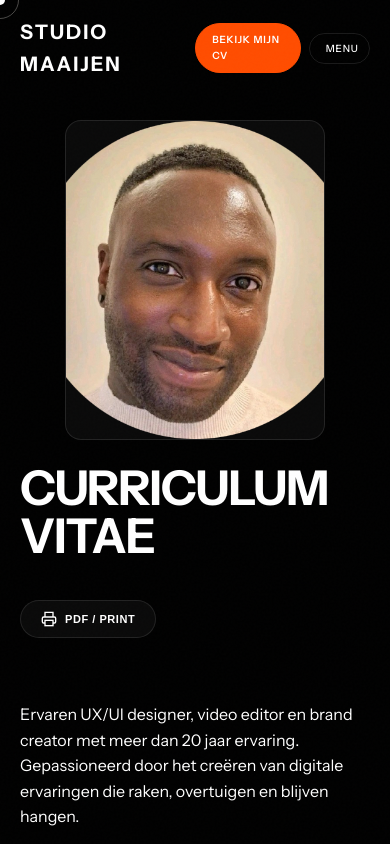
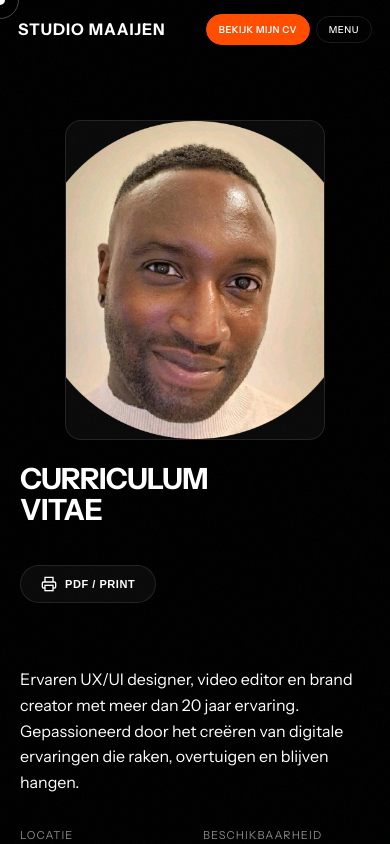
Before and after one commit to eusssm/Studio-Maaijen, a Next.js app: page /cv in a window 390 px wide. Shown: the top 844 px of the page. Built offline with nearby package versions, Linux system fonts and the light colour scheme; no server answers.

Commit message:
fix(responsive): improve typography scale and word wrapping on mobile

```diff
--- a/src/app/globals.css
+++ b/src/app/globals.css
@@ -307,9 +307,11 @@
     /* Word-by-word clip reveal */
     .hero-headline {
       font-family: var(--ff-d);
-      font-size: clamp(64px, 9vw, 124px);
+      font-size: clamp(40px, 8.5vw, 124px);
       font-weight: 700; line-height: 0.95;
       margin-bottom: 44px; letter-spacing: -0.04em;
+      word-break: break-word;
+      overflow-wrap: break-word;
     }
     .hero-headline em { font-style: normal; color: var(--accent); }
     .word-wrap {
@@ -317,6 +319,7 @@
       overflow: hidden;
       vertical-align: bottom;
       padding-bottom: .05em;
+      max-width: 100%;
     }
     .word-inner {
       display: inline-block;
@@ -1964,6 +1967,22 @@ body.is-hovering #cursor-ring { width: 64px; height: 64px; border-color: rgba(24
 /* ==================== GLOBAL RESPONSIVE ENHANCEMENTS ==================== */
 html, body {
   overflow-x: hidden;
+  max-width: 100vw;
+}
+
+/* Headings & Text Overflow Safety */
+h1, h2, h3, h4, h5, h6,
+.hero-headline, .s-title, .cta-title, .case-hero-title,
+.case-section-title, .case-cta-title, .intro-name,
+.next-project-title, .cv-header-title {
+  overflow-wrap: break-word;
+  word-break: break-word;
+  hyphens: manual;
+  max-width: 100%;
+}
+
+.word-wrap {
+  max-width: 100%;
 }
 
 /* Navigation & Mobile Overlay */
@@ -1977,6 +1996,28 @@ html, body {
 }
 
 @media (max-width: 768px) {
+  #nav {
+    padding: 16px 20px !important;
+  }
+  .nav-logo {
+    font-size: 18px !important;
+    letter-spacing: 0.08em !important;
+  }
+  .nav-actions {
+    gap: 8px !important;
+  }
+  .nav-cta-btn {
+    padding: 8px 14px !important;
+    font-size: 10px !important;
+    letter-spacing: 0.06em !important;
+    white-space: nowrap !important;
+  }
+  .nav-menu-btn {
+    padding: 8px 14px !important;
+    font-size: 10px !important;
+    letter-spacing: 0.06em !important;
+  }
+
   #menu-overlay {
     grid-template-columns: 1fr !important;
   }
@@ -1987,61 +2028,95 @@ html, body {
     padding: 32px 24px !important;
   }
   .menu-nav a {
-    font-size: clamp(30px, 7vw, 48px) !important;
+    font-size: clamp(28px, 6.5vw, 44px) !important;
     padding: 14px 0 !important;
   }
   .menu-footer {
     gap: 16px !important;
     margin-top: 24px;
   }
+
+  /* Headings on Tablet/Mobile */
+  .hero-headline, #hero-headline, #hero-h1 {
+    font-size: clamp(34px, 8.5vw, 56px) !important;
+    line-height: 1.05 !important;
+    letter-spacing: -0.03em !important;
+    margin-bottom: 32px !important;
+  }
+  .hero-bottom {
+    flex-direction: column !important;
+    align-items: flex-start !important;
+    gap: 24px !important;
+  }
+  .hero-disciplines {
+    text-align: left !important;
+  }
+  .hero-cta {
+    width: 100%;
+    flex-wrap: wrap;
+  }
+  .s-title {
+    font-size: clamp(32px, 7.5vw, 52px) !important;
+    line-height: 1.05 !important;
+    letter-spacing: -0.03em !important;
+  }
+  .cta-title {
+    font-size: clamp(34px, 8.5vw, 58px) !important;
+    line-height: 1.05 !important;
+    letter-spacing: -0.03em !important;
+    margin-bottom: 36px !important;
+  }
+  .case-hero-title, #hero-title {
+    font-size: clamp(30px, 7.5vw, 52px) !important;
+    line-height: 1.05 !important;
+    letter-spacing: -0.03em !important;
+  }
+  .case-section-title, .intro-name {
+    font-size: clamp(28px, 7vw, 48px) !important;
+    line-height: 1.05 !important;
+  }
+  .case-cta-title {
+    font-size: clamp(32px, 8vw, 54px) !important;
+    line-height: 1.05 !important;
+  }
+  .next-project-title {
+    font-size: clamp(28px, 7vw, 48px) !important;
+    line-height: 1.05 !important;
+    bottom: 32px !important;
+    left: 24px !important;
+  }
+  .stat-num {
+    font-size: clamp(40px, 8vw, 64px) !important;
+  }
+  .about-intro {
+    font-size: clamp(20px, 4vw, 32px) !important;
+    line-height: 1.4 !important;
+  }
+  .cta-backdrop {
+    font-size: clamp(56px, 14vw, 120px) !important;
+  }
 }
 
 @media (max-width: 540px) {
   #nav {
-    padding: 16px 20px !important;
+    padding: 14px 18px !important;
   }
   #nav.scrolled {
-    padding: 12px 20px !important;
+    padding: 12px 18px !important;
   }
   .nav-logo {
-    font-size: 20px !important;
-    letter-spacing: 0.1em !important;
+    font-size: 16px !important;
+    letter-spacing: 0.06em !important;
   }
   .nav-cta-btn, .nav-menu-btn {
-    padding: 8px 16px !important;
-    font-size: 10px !important;
-    letter-spacing: 0.08em !important;
+    padding: 7px 12px !important;
+    font-size: 9.5px !important;
+    letter-spacing: 0.05em !important;
   }
   .nav-actions {
-    gap: 8px !important;
-  }
-}
-
-/* Hero Section */
-#hero {
-  min-height: 100dvh;
-}
-
-@media (max-width: 768px) {
-  #hero-h1 {
-    font-size: clamp(38px, 10vw, 68px) !important;
-    line-height: 1.05 !important;
-  }
-  #hero-tagline {
-    font-size: 16px !important;
-    line-height: 1.5 !important;
-    margin-bottom: 24px !important;
-  }
-}
-
-@media (max-width: 480px) {
-  #hero {
-    padding: 0 20px 40px !important;
-  }
-}
-
-/* Grids & Cards */
-@media (max-width: 540px) {
+    gap: 6px !important;
+  }
+
   .stats-grid {
     grid-template-columns: 1fr !important;
   }
@@ -2070,6 +2145,65 @@ html, body {
   .filter-tag {
     padding: 8px 16px !important;
     font-size: 12px !important;
+  }
+}
+
+/* Extra Small Phones (<= 480px) */
+@media (max-width: 480px) {
+  #hero {
+    padding: 0 20px 40px !important;
+  }
+  .hero-headline, #hero-headline, #hero-h1 {
+    font-size: clamp(28px, 8vw, 42px) !important;
+    line-height: 1.1 !important;
+    letter-spacing: -0.02em !important;
+    margin-bottom: 28px !important;
+  }
+  .s-title {
+    font-size: clamp(26px, 7vw, 38px) !important;
+    line-height: 1.1 !important;
+  }
+  .cta-title {
+    font-size: clamp(26px, 7.5vw, 40px) !important;
+    line-height: 1.1 !important;
+    margin-bottom: 28px !important;
+  }
+  .case-hero-title, #hero-title {
+    font-size: clamp(24px, 7vw, 36px) !important;
+    line-height: 1.1 !important;
+  }
+  .case-section-title, .intro-name {
+    font-size: clamp(24px, 6.8vw, 34px) !important;
+    line-height: 1.1 !important;
+  }
+  .case-cta-title {
+    font-size: clamp(24px, 7vw, 38px) !important;
+    line-height: 1.1 !important;
+  }
+  .next-project-title {
+    font-size: clamp(22px, 6.5vw, 34px) !important;
+    bottom: 20px !important;
+    left: 18px !important;
+  }
+  .final-quote {
+    font-size: clamp(17px, 4.5vw, 24px) !important;
+    line-height: 1.4 !important;
+  }
+  .stat-num {
+    font-size: clamp(32px, 8vw, 46px) !important;
+  }
+  .about-intro {
+    font-size: clamp(17px, 4.5vw, 22px) !important;
+    line-height: 1.45 !important;
+  }
+  .cta-backdrop {
+    font-size: clamp(40px, 13vw, 76px) !important;
+  }
+  .footer-bottom {
+    font-size: 11px !important;
+    line-height: 1.5 !important;
+    flex-wrap: wrap !important;
+    gap: 12px !important;
   }
 }
 
@@ -2078,6 +2212,10 @@ html, body {
   .cv-container {
     padding: 120px 20px 60px !important;
     gap: 48px !important;
+  }
+  .cv-header-title {
+    font-size: clamp(32px, 8vw, 52px) !important;
+    line-height: 1.05 !important;
   }
   .cv-header-subtitle {
     font-size: 16px !important;
@@ -2116,6 +2254,9 @@ html, body {
     align-items: flex-start !important;
     gap: 16px !important;
   }
+  .cv-header-title {
+    font-size: clamp(28px, 7.5vw, 40px) !important;
+  }
   .cv-quick-info {
     grid-template-columns: 1fr 1fr !important;
     gap: 16px !important;
```
